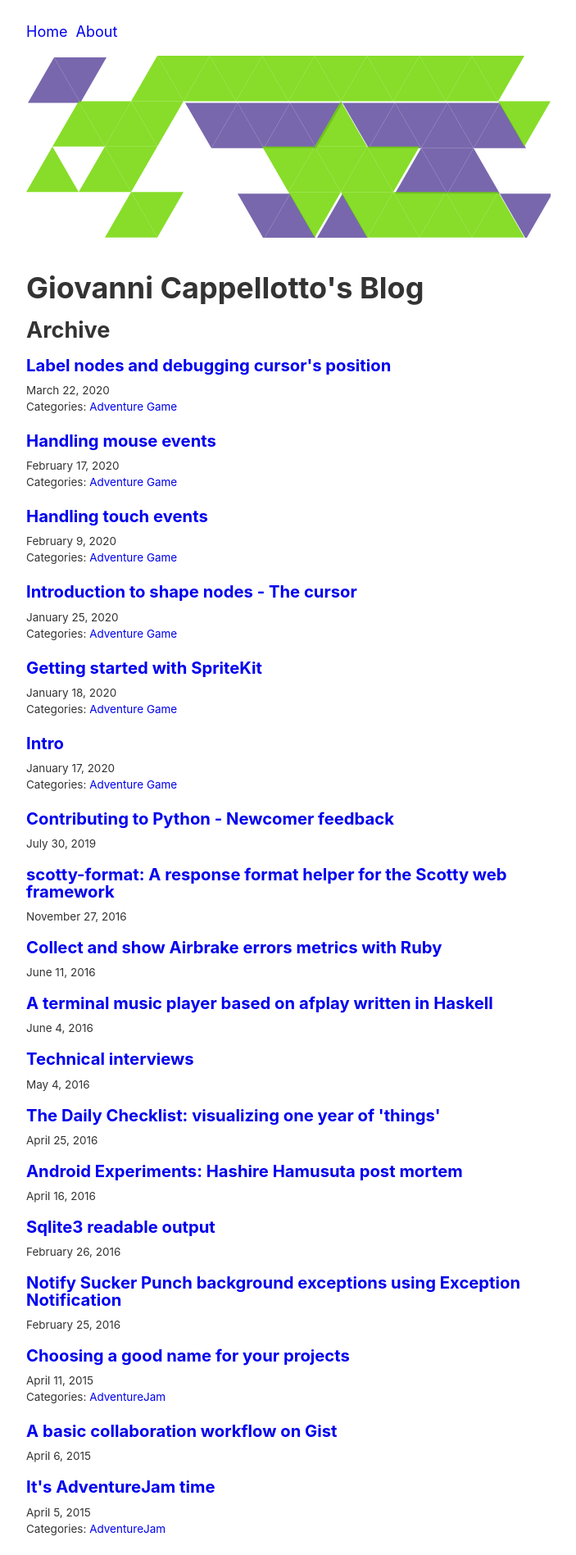
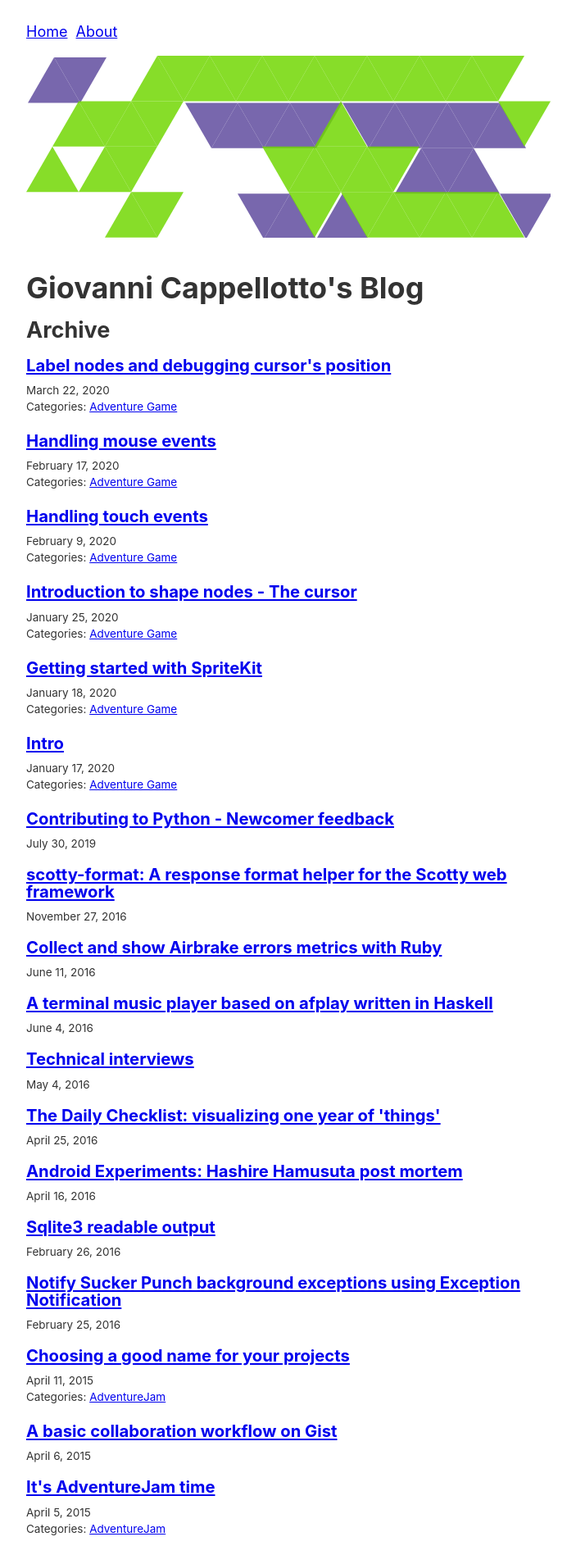
Before and after one commit to curlybracketshq/giovanni.curlybrackets.it, a Jekyll site: the page built from index.html, in a window 1280 px wide. Shown: the top 1897 px of the page at 82% size, without its empty margins (288-991 px from the left). Built offline with Jekyll 4.4.1, drawn with Linux system fonts in a browser that asks for light colours.

Commit message:
Remove custom anchor style

```diff
--- a/stylesheets/style.css
+++ b/stylesheets/style.css
@@ -35,17 +35,6 @@ h4 {
 sup {
   font-size: smaller;
   vertical-align: super;
-}
-
-a,
-a:hover,
-a:active,
-a:visited {
-  text-decoration: none;
-}
-
-a:hover {
-  border-bottom: 1px solid;
 }
 
 p {
```
